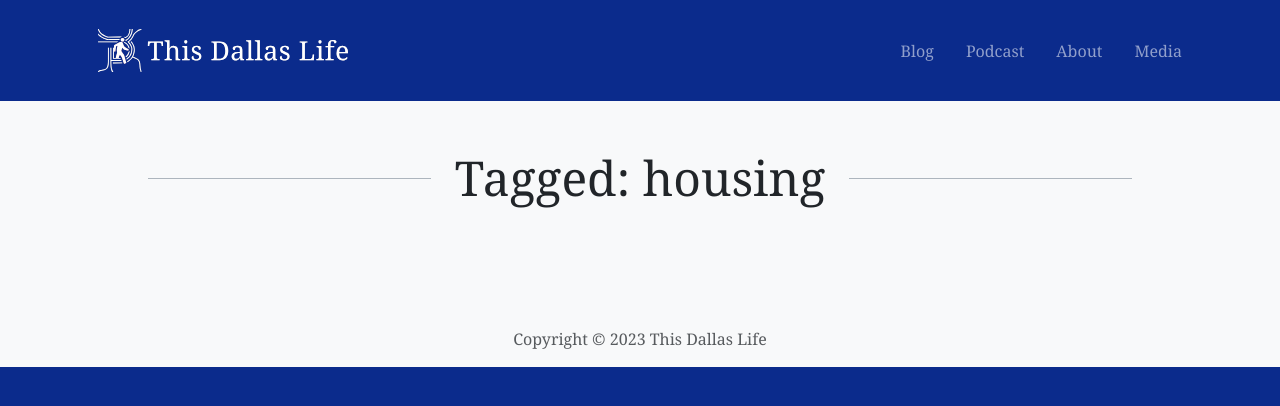
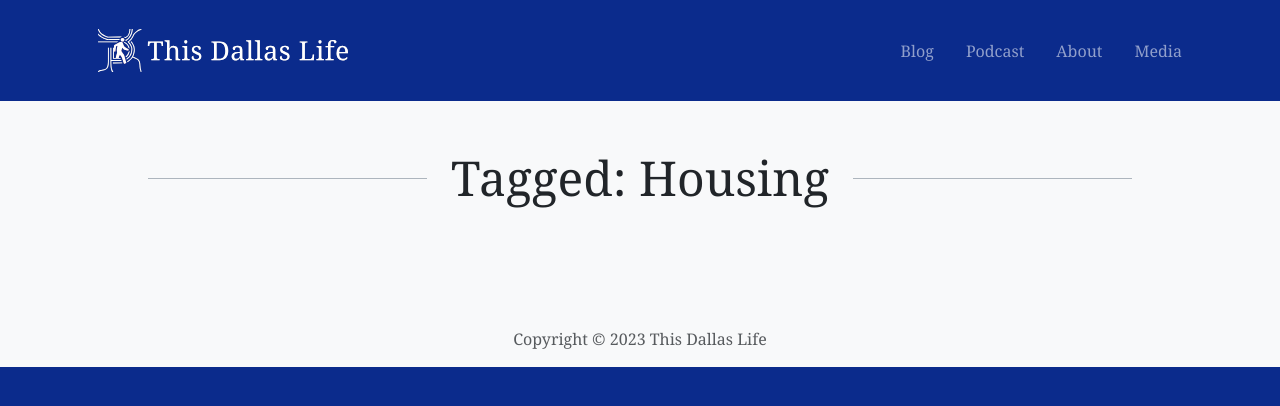
Before and after one commit to DallasUrbanists/dallasurbanists.com, a Jekyll site: the page built from tagged/housing.md, in a window 1280 px wide. Shown: the top 406 px of the page. Built offline with Jekyll 4.4.1, drawn with Linux system fonts in a browser that asks for light colours.

```diff
--- a/tagged/housing.md
+++ b/tagged/housing.md
@@ -1,4 +1,4 @@
 ---
 layout: tag-feed
-tag_feed: housing
+tag_feed: Housing
 ---
```
